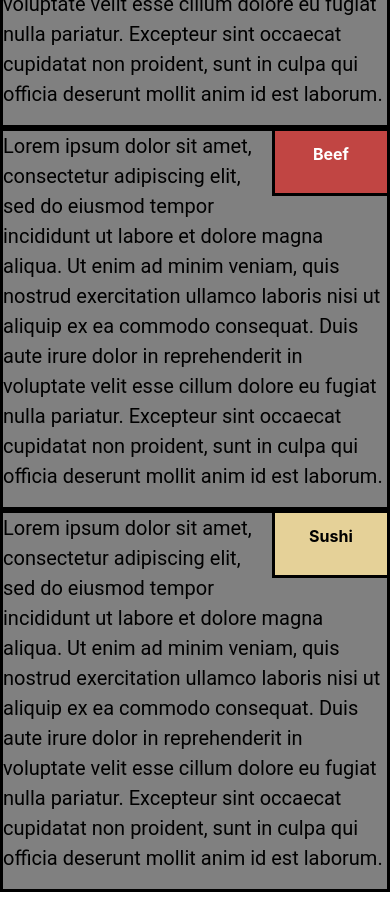
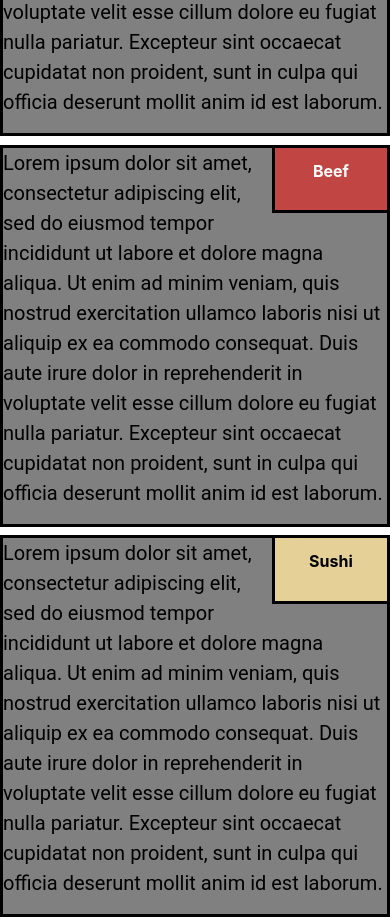
Before and after one commit to Myh45/adaptiveLab, a plain HTML site: page index.html in a window 390 px wide. Shown: the part 360-1277 px from the top of the page. Before the commit the page ends 1252 px from the top, so only its background shows below. Drawn offline with nearby package versions, Linux system fonts and the light colour scheme.

Commit message:
Update style.css

```diff
--- a/style.css
+++ b/style.css
@@ -78,11 +78,19 @@ p{
         width: 50%;
     }
     .col-md-12{
+        margin-top: 2%;
         width: 100%;
     }
 
 }
 
 @media (max-width: 767px){
-
+   .col-md-6{
+        margin-top: 2%;
+        width: 100%;
+    }
+    .col-md-12{
+        margin-top: 2%;
+        width: 100%;
+    }
 }
```
